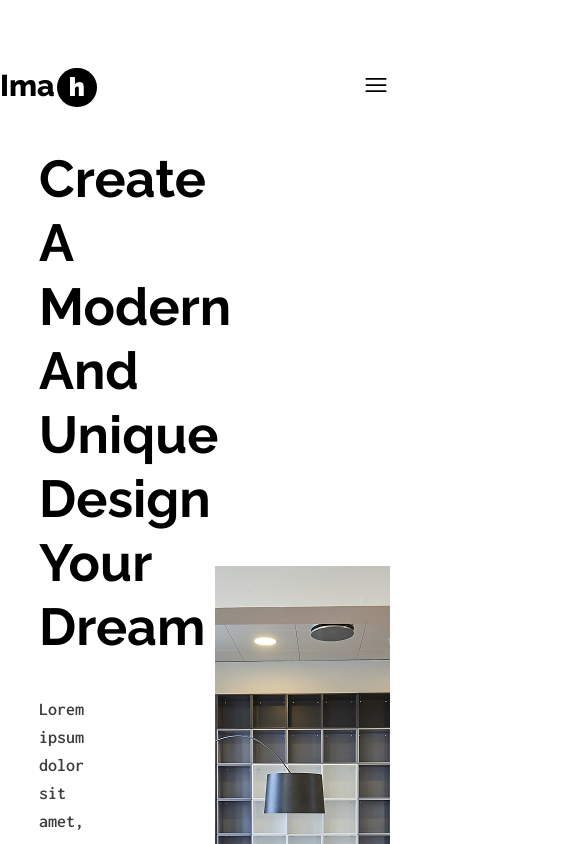
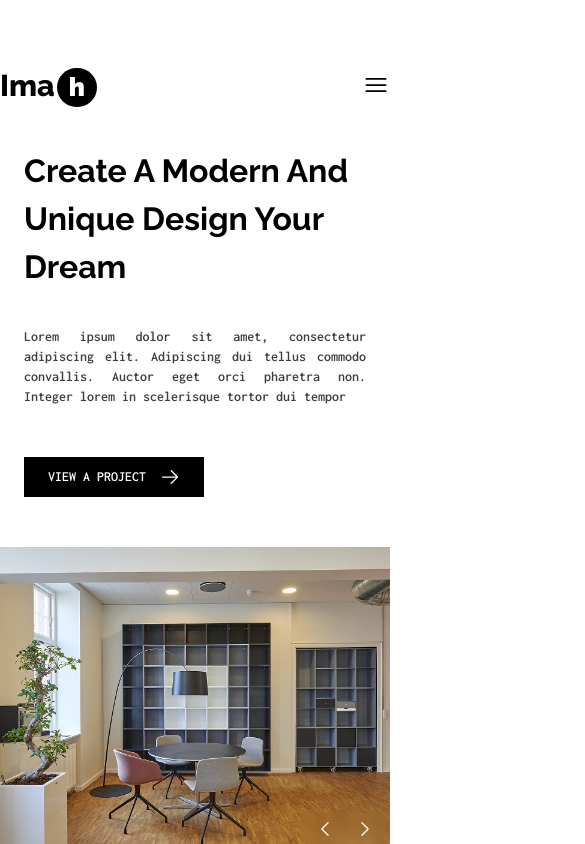
Before and after one commit to tannaznamdar/Architecture-Landing-Page, a React (Vite) app: page / in a window 390 px wide. Shown: the top 844 px of the page, 585 px wide, since content can reach past the window. Built offline with nearby package versions, Linux system fonts and the light colour scheme; grey boxes are pictures that could not be loaded.

Commit message:
Responsive- image slider section

```diff
--- a/src/components/swiper/ImageSwiper.jsx
+++ b/src/components/swiper/ImageSwiper.jsx
@@ -19,7 +19,7 @@ export default function ImageSwiper({ projectImg }) {
       >
         {projectImg.map((item, index) => (
           <SwiperSlide key={index}>
-            <figure className="h-[500px]">
+            <figure className="md:h-[500px] h-[300px]">
               <img src={item} alt="#" className="w-full h-full object-cover" />
             </figure>
           </SwiperSlide>
--- a/src/views/HomePage.jsx
+++ b/src/views/HomePage.jsx
@@ -115,21 +115,21 @@ export default function HomePage() {
 
   return (
     <>
-      {/* section 1 */}
-      <div className="w-[90%] ml-auto mb-[90px]">
-        <div className="flex items-center">
-          <div className="w-1/2">
-            <div className="w-3/4">
-              <h2 className="text-[52px] font-raleway font-bold leading-16 capitalize mb-9 ">
+      {/* project-slider */}
+      <div className="lg:w-[90%] ml-auto mb-[90px]">
+        <div className="flex lg:flex-row flex-col items-center">
+          <div className="lg:w-1/2 w-full">
+            <div className="lg:w-3/4 w-full">
+              <h2 className="lg:text-[52px] text-[32px] font-raleway font-bold lg:leading-16 capitalize mb-9 lg:px-0 px-6">
                 Create a modern and unique design your dream
               </h2>
-              <p className="mb-[50px] font-inconsolata font-semibold text-[#3D3D3D] text-lg text-justify pr-40">
+              <p className="mb-[50px] font-inconsolata font-semibold text-[#3D3D3D] lg:text-lg text-sm text-justify lg:pr-40 px-6">
                 Lorem ipsum dolor sit amet, consectetur adipiscing elit.
                 Adipiscing dui tellus commodo convallis. Auctor eget orci
                 pharetra non. Integer lorem in scelerisque tortor dui tempor
               </p>
-              <button className="bg-black px-6 py-2.5 flex gap-3.5 items-center uppercase cursor-pointer">
-                <span className="text-white text-lg font-semibold font-inconsolata uppercase leading-0">
+              <button className="bg-black px-6 py-2.5 flex gap-3.5 items-center uppercase cursor-pointer mb-[50px] lg:mb-0 lg:ml-0 ml-6">
+                <span className="text-white lg:text-lg text-sm font-semibold font-inconsolata uppercase leading-0 ">
                   View a project
                 </span>
                 <ArrowRightIcon className="size-5 text-white" />
@@ -137,14 +137,14 @@ export default function HomePage() {
             </div>
           </div>
 
-          <div className="w-1/2">
+          <div className="lg:w-1/2 w-full">
             <ImageSwiper projectImg={projectImg} />
           </div>
         </div>
       </div>
 
       {/* logo-swiper */}
-      <div className="container mx-auto flex mb-[90px]">
+      {/* <div className="container mx-auto flex mb-[90px]">
         <div className="w-1/4">
           <div className="w-1/2">
             <span className="text-black font-raleway font-bold text-2xl ">
@@ -155,10 +155,10 @@ export default function HomePage() {
         <div className="w-3/4">
           <LogoSwiper logoImage={logoImage} />
         </div>
-      </div>
+      </div> */}
 
       {/* section 2 */}
-      <div className="container mx-auto mb-[90px]">
+      {/* <div className="container mx-auto mb-[90px]">
         <div className="flex items-center">
           <div className="flex gap-6 w-1/2">
             <div>
@@ -217,10 +217,10 @@ export default function HomePage() {
             </p>
           </div>
         </div>
-      </div>
+      </div> */}
 
       {/* section 3 */}
-      <div className="container mx-auto mb-[90px]">
+      {/* <div className="container mx-auto mb-[90px]">
         <div className="flex gap-5 items-center mb-6">
           <span className="text-black font-semibold text-lg">Services</span>
           <span className="border-b-2 w-[80px]"></span>
@@ -234,10 +234,10 @@ export default function HomePage() {
             <CategoryCard key={item.id} CategoryCard={item} />
           ))}
         </div>
-      </div>
+      </div> */}
 
       {/* section 4 */}
-      <div className="container mx-auto mb-[90px]">
+      {/* <div className="container mx-auto mb-[90px]">
         <div className="flex gap-5 items-center mb-6">
           <span className="text-black font-semibold text-lg">Our Project</span>
           <span className="border-b-2 w-[80px]"></span>
@@ -262,10 +262,10 @@ export default function HomePage() {
             </span>
           </div>
         </div>
-      </div>
+      </div> */}
 
       {/* company Users card */}
-      <div className="container mx-auto mb-[90px]">
+      {/* <div className="container mx-auto mb-[90px]">
         <div className="flex gap-5 items-center mb-6">
           <span className="text-black font-semibold text-lg">Testimonial</span>
           <span className="border-b-2 w-[80px]"></span>
@@ -279,10 +279,10 @@ export default function HomePage() {
             <CardComponent companyUser={item} />
           ))}
         </div>
-      </div>
+      </div> */}
 
       {/* contact us */}
-      <div className="relative mb-[90px]">
+      {/* <div className="relative mb-[90px]">
         <figure className="h-[400px] w-full">
           <img className="w-full h-full object-cover" src={image8} alt="#" />
         </figure>
@@ -303,10 +303,10 @@ export default function HomePage() {
             </button>
           </NavLink>
         </div>
-      </div>
+      </div> */}
 
       {/* blog */}
-      <div className="container mx-auto mb-[90px]">
+      {/* <div className="container mx-auto mb-[90px]">
         <div className="flex gap-5 items-center mb-6">
           <span className="text-black font-semibold text-lg">Our Blog</span>
           <span className="border-b-2 w-[80px]"></span>
@@ -320,7 +320,7 @@ export default function HomePage() {
             <BlogCard blogCard={item} />
           ))}
         </div>
-      </div>
+      </div> */}
     </>
   );
 }
```
